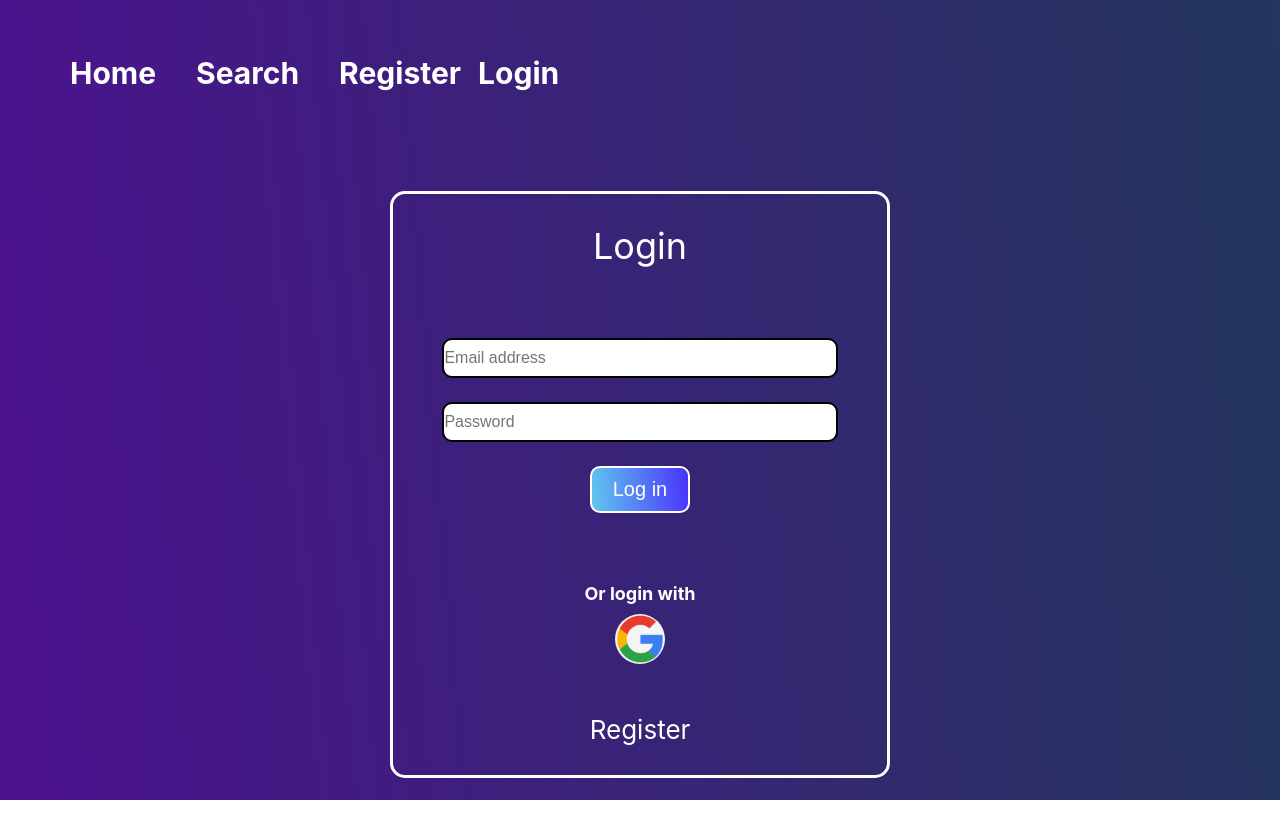
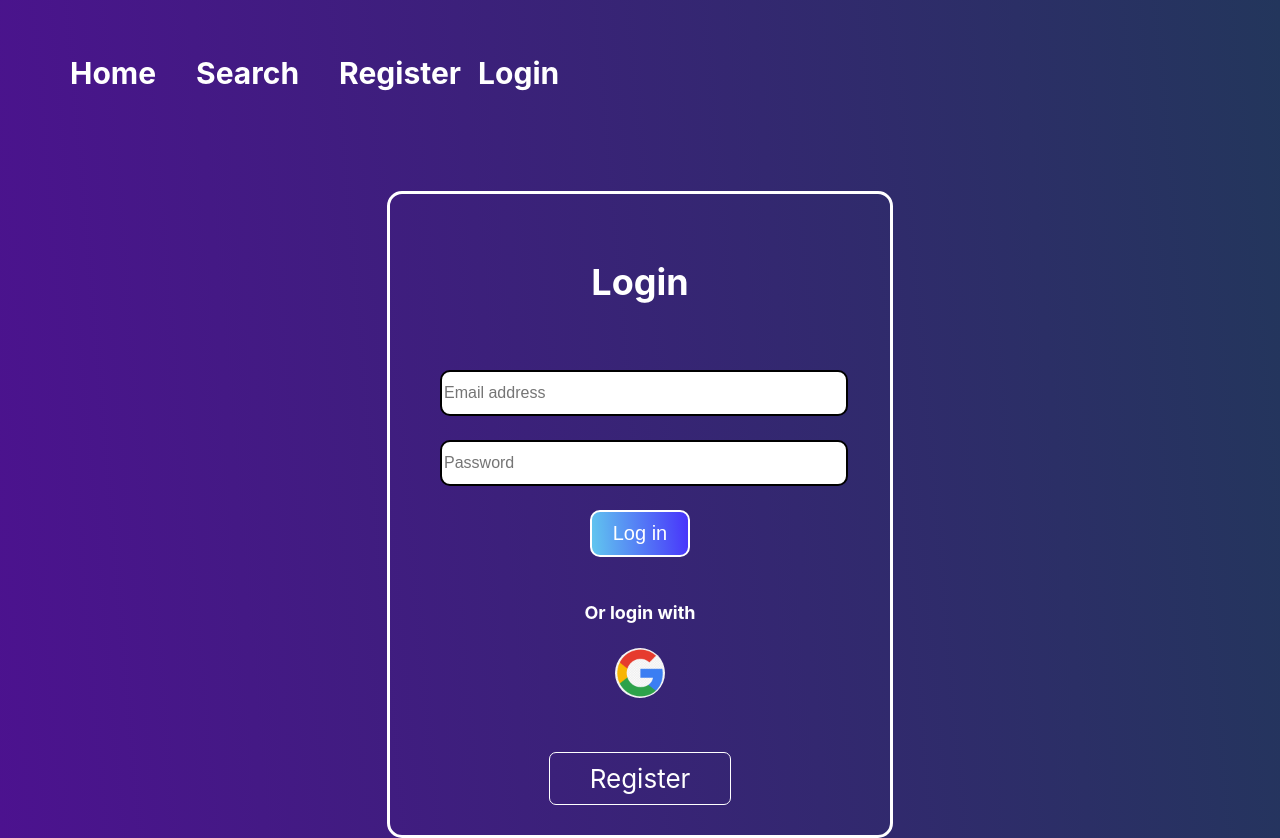
Before and after one commit to ArmedWing/anime-calendar, a React (Create React App) app: page /login in a window 1280 px wide. Before the commit the page ends 800 px from the top, so only its background shows below. Built offline with nearby package versions, Linux system fonts and the light colour scheme; no server answers.

Commit message:
added register form css

```diff
--- a/src/App.css
+++ b/src/App.css
@@ -4,14 +4,14 @@
   min-height: 100vh;
 }
 
-* {
-  padding: 0;
-  margin: 0;
-  box-sizing: border-box;
-}
+/* * { */
+/* padding: 0; */
+/* margin: 0; */
+/* box-sizing: border-box; */
+/* } */
 
 img {
-  display: block;
-  width: 100%;
+  /* display: block; */
+  /* width: 100%; */
   height: auto;
 }
--- a/src/App.js
+++ b/src/App.js
@@ -18,6 +18,7 @@ import Home from "./components/Home/Home";
 import "./components/Home/Home.css";
 import { HomePageProvider } from "./components/HomePageContext";
 import "./components/Login/Login.css";
+import "./components/Register/Register.css";
 
 function App() {
   const [animeData, setAnimeData] = useState([]);
--- a/src/components/Login/Login.css
+++ b/src/components/Login/Login.css
@@ -16,7 +16,6 @@
   text-align: center;
   width: 100%;
   padding: 30px 0;
-  gap: 40px;
 }
 
 .loginPage label {
@@ -25,7 +24,7 @@
   padding-bottom: 20px;
 }
 
-.loginPage p {
+.loginPage h1 {
   color: white;
   font-size: 36px;
 }
@@ -47,7 +46,6 @@
   height: 40px;
   outline: none;
   font-size: 1rem;
-  /* padding: 0 35px 0 5px; */
 }
 
 .otherOptions {
@@ -60,7 +58,9 @@
   text-decoration: none;
   font-size: 26px;
   color: white;
-  /* margin-left: 20px; */
+  border: 1px solid white;
+  border-radius: 7px;
+  padding: 10px 40px;
 }
 
 .register:hover {
@@ -70,7 +70,6 @@
 .googleLogin {
   color: white;
   font-size: 18px;
-  /* margin-left: 15px; */
 }
 
 .otherOptions img {
@@ -78,7 +77,6 @@
   border-radius: 50%;
   margin-bottom: 50px;
   margin-top: 10px;
-  /* margin-left: 10px; */
 }
 
 .otherOptions img:hover {
@@ -95,7 +93,6 @@
   text-decoration: none;
   width: 100px;
   align-self: center;
-  /* margin-left: 10px; */
 }
 
 .loginBtn:hover {
--- a/src/components/Login/Login.js
+++ b/src/components/Login/Login.js
@@ -38,7 +38,7 @@ const Login = () => {
     <>
       <section className="loginPage">
         <div className="loginContainer">
-          <p> Login </p>
+          <h1> Login </h1>
           <form className="inputbox">
             <div className="credentials">
               <label htmlFor="email-address"></label>
--- /dev/null
+++ b/src/components/Register/Register.css
@@ -0,0 +1,68 @@
+.registerContainer {
+  display: flex;
+  flex-direction: column;
+  align-items: center;
+  text-align: center;
+  justify-content: center;
+  margin: 0 auto;
+  border: 3px solid white;
+  border-radius: 15px;
+  text-decoration: none;
+  margin-top: 100px;
+  width: 500px;
+  padding: 30px 0;
+  gap: 30px;
+}
+
+.inputbox {
+  display: flex;
+  flex-direction: column;
+  justify-content: center;
+  gap: 1.5em;
+  margin: 30px 0;
+  width: 80%;
+  min-width: 80px;
+}
+
+.inputbox input {
+  border: 2px solid black;
+  border-radius: 10px;
+  width: 100%;
+  height: 40px;
+  outline: none;
+  font-size: 1rem;
+}
+
+.registerBtn {
+  border: 2px solid;
+  border-radius: 10px;
+  padding: 10px;
+  background-image: linear-gradient(85deg, #61c7ef, #4833fb);
+  color: white;
+  font-size: 20px;
+  text-decoration: none;
+  width: 100px;
+  align-self: center;
+}
+
+.registerContainer h1 {
+  color: white;
+  font-size: 36px;
+}
+
+.registerContainer p {
+  display: flex;
+  flex-direction: column;
+  color: white;
+  font-size: 18px;
+}
+
+.login {
+  text-decoration: none;
+  font-size: 26px;
+  color: white;
+  border: 1px solid white;
+  border-radius: 7px;
+  padding: 10px;
+  margin-top: 20px;
+}
--- a/src/components/Register/Register.js
+++ b/src/components/Register/Register.js
@@ -27,14 +27,11 @@ const Register = () => {
   };
 
   return (
-    <main>
-      <section>
-        <div>
-          <div>
+    <div className="registerContainer">
       <h1> Register </h1>
-            <form>
-              <div>
-                <label htmlFor="email-address">Email address</label>
+      <form className="inputbox">
+        <div className="credentials">
+          <label htmlFor="email-address"></label>
           <input
             type="email"
             label="Email address"
@@ -46,7 +43,7 @@ const Register = () => {
         </div>
 
         <div>
-                <label htmlFor="password">Password</label>
+          <label htmlFor="password"></label>
           <input
             type="password"
             label="Create password"
@@ -57,18 +54,15 @@ const Register = () => {
           />
         </div>
 
-              <button type="submit" onClick={onSubmit}>
+        <button type="submit" onClick={onSubmit} className="registerBtn">
           Sign up
         </button>
       </form>
 
       <p>
-              Already have an account? <NavLink to="/login">Login</NavLink>
+        Already have an account? <NavLink to="/login" className="login">Login</NavLink>
       </p>
     </div>
-        </div>
-      </section>
-    </main>
   );
 };
 
```
Lines whose indentation alone changed are shown as unchanged.
